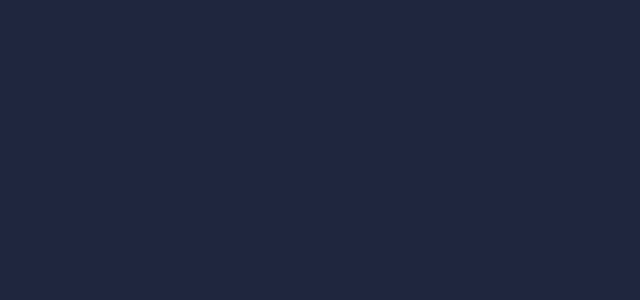
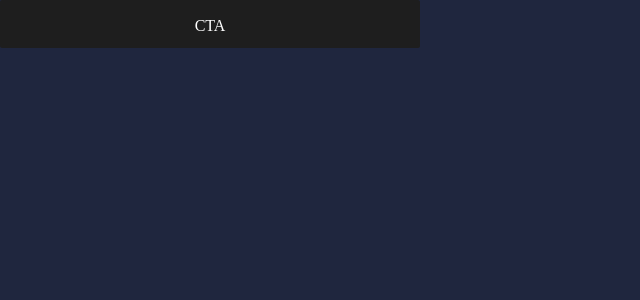
Before and after one commit to danbiicho/cherground-promo, a React app: page /button in a window 1280 px wide. Shown: the top 300 px of the page, without its empty margins (0-640 px from the left). Built offline with nearby package versions, Linux system fonts and the light colour scheme.

Commit message:
Button modified

```diff
--- a/src/app/view/App.tsx
+++ b/src/app/view/App.tsx
@@ -2,7 +2,7 @@ import "reflect-metadata";
 import React, { Suspense } from "react";
 import { Route, BrowserRouter, Switch } from "react-router-dom";
 import GlobalStyle from "app/view/style/GlobalStyle";
-import Button from "../view/Button";
+import Button from "./widgets/Button";
 //import { View, Widget } from "app/view";
 import InputBox from "./widgets/InputBox";
 
@@ -12,7 +12,6 @@ const App: React.FunctionComponent = () => {
       <GlobalStyle />
       {/* <Suspense fallback={<Widget.Modal.DataLoading />}> */}
       <Switch>
-        <Route path="/" exact component={Button} />
         {/* <Route path="/dashboard" exact component={View.DashboardView} />
           <Route path="/sign-up" exact component={View.SignUpView} />
           <Route path="/register" exact component={View.RegisterView} />
@@ -28,6 +27,7 @@ const App: React.FunctionComponent = () => {
         {/* <Route path="/setting" exact component={View.RetailSettingView} />
           <Route path="/user" exact component={View.UserSettingView} /> */}
         <Route exact path="/test" component={InputBox} />
+        <Route path="/button" exact component={Button} />
       </Switch>
       {/* </Suspense> */}
     </BrowserRouter>
--- a/src/app/view/Button.tsx
+++ /dev/null
@@ -1,66 +0,0 @@
-import React from "react";
-import styled from "styled-components";
-
-const Button = (props) => {
-  const isActive = props.isActive;
-
-  return (
-    // 버튼 하나로 하는 방법
-    <>
-      <PrimaryCTA disabled={false}>
-        <PrimaryCTAText isActive={isActive}>CTA</PrimaryCTAText>
-      </PrimaryCTA>
-    </>
-  );
-};
-
-export default Button;
-
-const PrimaryCTA = styled.button`
-  width: 420px;
-  height: 48px;
-  border-radius: 2px;
-  background-color: ${(props) => (props.disabled ? "#dfdfdf" : "#1e1e1e")};
-  display: flex;
-  justify-content: center;
-  border: 0;
-  outline: 0;
-  margin-bottom: 20px;
-`;
-
-const PrimaryCTAText = styled.p`
-  width: 31px;
-  height: 18px;
-  font-family: NanumSquare_acEB;
-  font-size: 16px;
-  font-weight: normal;
-  font-stretch: normal;
-  font-style: normal;
-  line-height: normal;
-  letter-spacing: normal;
-  color: ${(props) => (props.disabled ? "#1e1e1e" : "#dfdfdf")};
-`;
-
-const SecondaryCTA = styled.button`
-  width: 420px;
-  height: 48px;
-  border-radius: 2px;
-  border: solid 1px #1f263e;
-  background-color: ${(props) => (props.disabled ? "#dfdfdf" : "#ffffff")};
-  display: flex;
-  justify-content: center;
-`;
-
-const SecondaryCTAText = styled.p`
-  width: 31px;
-  height: 18px;
-  font-family: NanumSquare_acEB;
-  font-size: 16px;
-  font-weight: normal;
-  font-stretch: normal;
-  font-style: normal;
-  line-height: normal;
-  letter-spacing: normal;
-  text-align: center;
-  color: ${(props) => (props.disabled ? "##ffffff" : "#1f263e")};
-`;
--- /dev/null
+++ b/src/app/view/widgets/Button.tsx
@@ -0,0 +1,49 @@
+import React from "react";
+import styled from "styled-components";
+
+// interface Buttonprops {
+//   isAbled: boolean;
+//   buttonName: string;
+// }
+
+const Button = (props) => {
+  return (
+    // 버튼 하나로 하는 방법
+    <CTAButton isAbled={true} buttonName={"primary"}>
+      <ButtonText buttonName={"primary"}>CTA</ButtonText>
+    </CTAButton>
+  );
+};
+
+const CTAButton = styled.button<{ isAbled: boolean; buttonName: string }>`
+  width: 420px;
+  height: 48px;
+  border-radius: 2px;
+  background-color: ${(props) =>
+    props.isAbled
+      ? props.buttonName === "primary"
+        ? "#1e1e1e"
+        : "#ffffff"
+      : "#dfdfdf"};
+  display: flex;
+  justify-content: center;
+  border: ${(props) =>
+    props.buttonName === "primary" ? "0" : "1px solid #1f263e"};
+  outline: 0;
+  margin-bottom: 20px;
+`;
+
+const ButtonText = styled.p<{ buttonName: string }>`
+  width: 31px;
+  height: 18px;
+  font-family: NanumSquare_acEB;
+  font-size: 16px;
+  font-weight: normal;
+  font-stretch: normal;
+  font-style: normal;
+  line-height: normal;
+  letter-spacing: normal;
+  color: ${(props) => (props.buttonName === "primary" ? "#ffffff" : "#1f263e")};
+`;
+
+export default Button;
```
